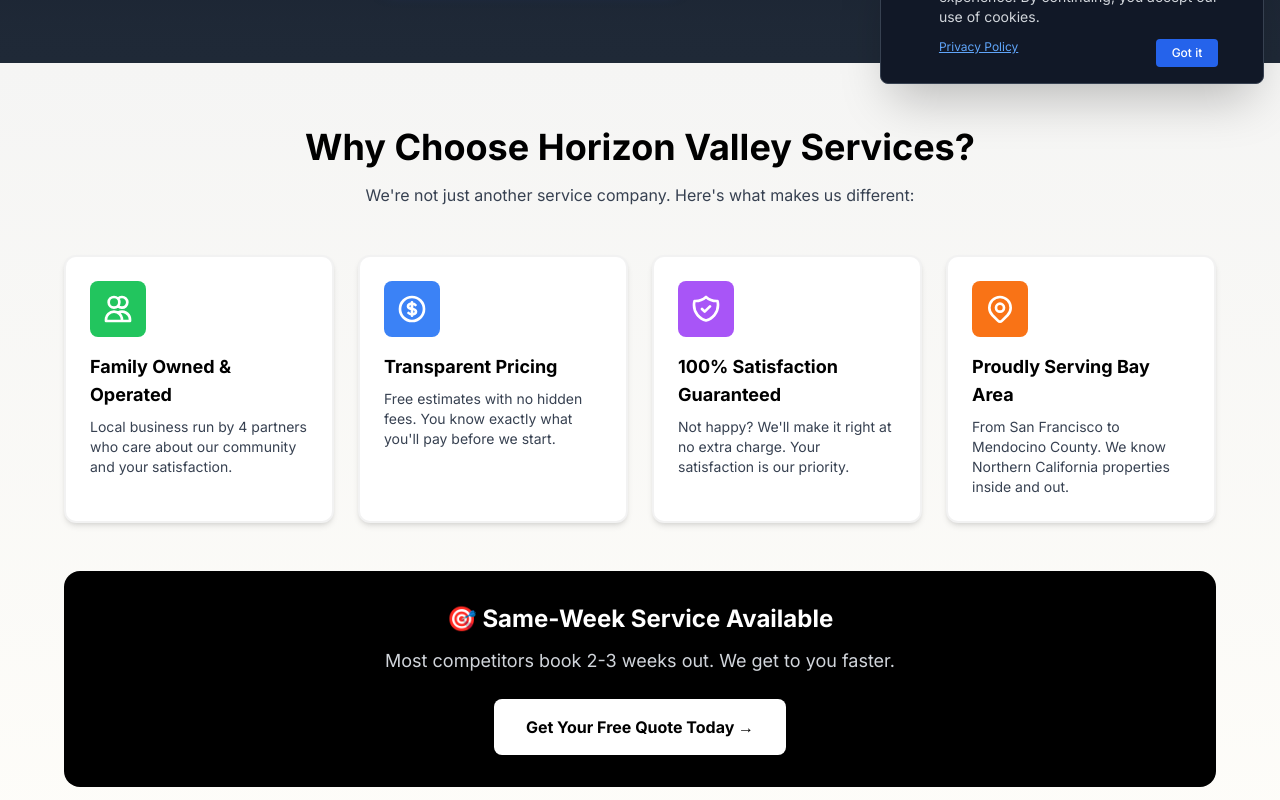
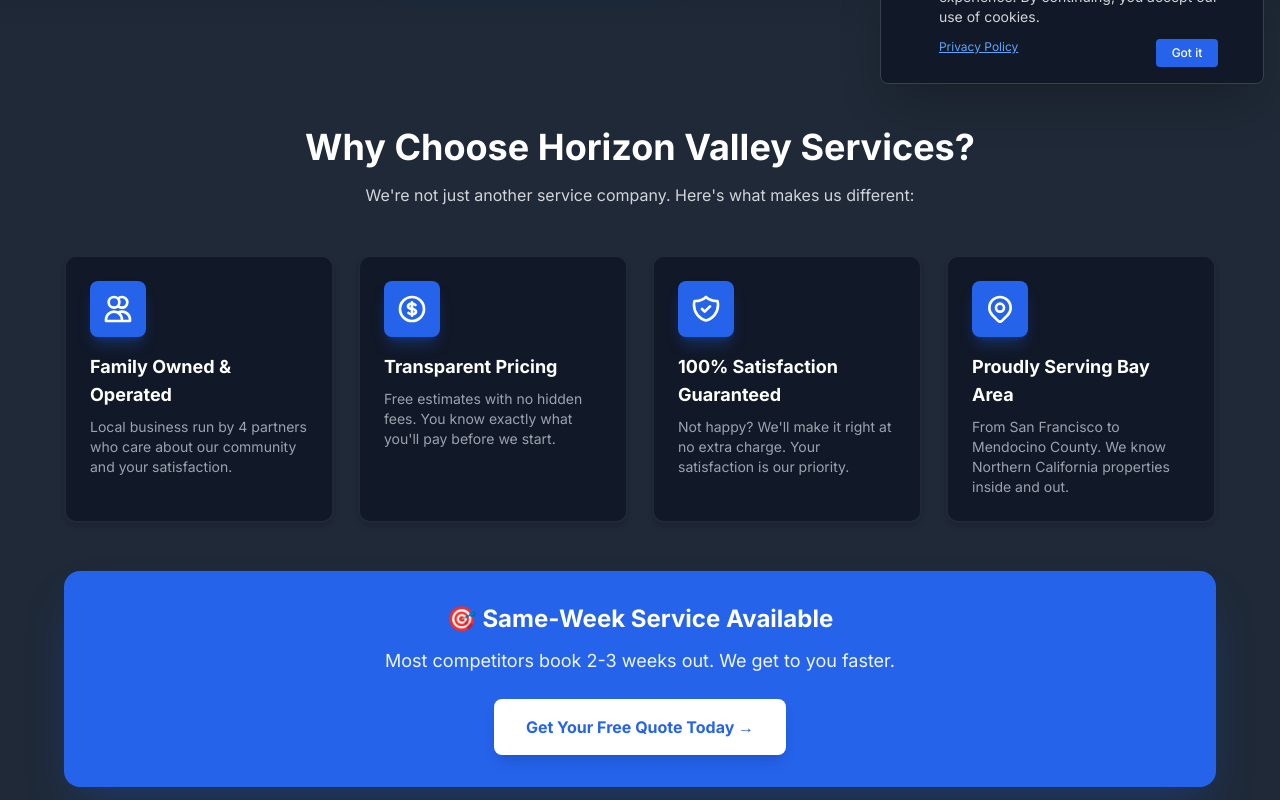
Before and after one commit to samuelmholley1/horizon-valley-services, a Next.js app: page / in a window 1280 px wide. Shown: the part 700-1500 px from the top of the page. Built offline with nearby package versions, Linux system fonts and the light colour scheme.

Commit message:
style(home): convert Why Choose Us section to dark theme

```diff
--- a/src/app/page.tsx
+++ b/src/app/page.tsx
@@ -63,63 +63,63 @@ export default function Home() {
       </section>
 
       {/* Why Choose Us Section */}
-      <section className="py-16 px-4 bg-gradient-to-b from-horizon-warm to-horizon-cream">
+      <section className="py-16 px-4 bg-horizon-charcoal">
         <div className="max-w-6xl mx-auto">
-          <h2 className="text-4xl font-bold text-center text-horizon-black mb-4">
+          <h2 className="text-4xl font-bold text-center text-horizon-white mb-4">
             Why Choose Horizon Valley Services?
           </h2>
-          <p className="text-center text-horizon-slate mb-12 max-w-2xl mx-auto">
+          <p className="text-center text-gray-300 mb-12 max-w-2xl mx-auto">
             We&apos;re not just another service company. Here&apos;s what makes us different:
           </p>
           <div className="grid md:grid-cols-2 lg:grid-cols-4 gap-6">
-            <div className="bg-horizon-white p-6 rounded-xl shadow-md border-2 border-horizon-black/5 hover:border-horizon-black/20 transition-all">
-              <div className="w-14 h-14 bg-green-500 rounded-lg mb-4 flex items-center justify-center">
+            <div className="bg-gray-900 p-6 rounded-xl shadow-md border-2 border-gray-800 hover:border-blue-600 transition-all">
+              <div className="w-14 h-14 bg-blue-600 rounded-lg mb-4 flex items-center justify-center shadow-lg shadow-blue-600/30">
                 <svg className="w-8 h-8 text-white" fill="none" stroke="currentColor" viewBox="0 0 24 24">
                   <path strokeLinecap="round" strokeLinejoin="round" strokeWidth={2} d="M12 4.354a4 4 0 110 5.292M15 21H3v-1a6 6 0 0112 0v1zm0 0h6v-1a6 6 0 00-9-5.197M13 7a4 4 0 11-8 0 4 4 0 018 0z" />
                 </svg>
               </div>
-              <h4 className="font-bold text-lg text-horizon-black mb-2">Family Owned & Operated</h4>
-              <p className="text-sm text-horizon-slate">Local business run by 4 partners who care about our community and your satisfaction.</p>
+              <h4 className="font-bold text-lg text-horizon-white mb-2">Family Owned & Operated</h4>
+              <p className="text-sm text-gray-400">Local business run by 4 partners who care about our community and your satisfaction.</p>
             </div>
 
-            <div className="bg-horizon-white p-6 rounded-xl shadow-md border-2 border-horizon-black/5 hover:border-horizon-black/20 transition-all">
-              <div className="w-14 h-14 bg-blue-500 rounded-lg mb-4 flex items-center justify-center">
+            <div className="bg-gray-900 p-6 rounded-xl shadow-md border-2 border-gray-800 hover:border-blue-600 transition-all">
+              <div className="w-14 h-14 bg-blue-600 rounded-lg mb-4 flex items-center justify-center shadow-lg shadow-blue-600/30">
                 <svg className="w-8 h-8 text-white" fill="none" stroke="currentColor" viewBox="0 0 24 24">
                   <path strokeLinecap="round" strokeLinejoin="round" strokeWidth={2} d="M12 8c-1.657 0-3 .895-3 2s1.343 2 3 2 3 .895 3 2-1.343 2-3 2m0-8c1.11 0 2.08.402 2.599 1M12 8V7m0 1v8m0 0v1m0-1c-1.11 0-2.08-.402-2.599-1M21 12a9 9 0 11-18 0 9 9 0 0118 0z" />
                 </svg>
               </div>
-              <h4 className="font-bold text-lg text-horizon-black mb-2">Transparent Pricing</h4>
-              <p className="text-sm text-horizon-slate">Free estimates with no hidden fees. You know exactly what you&apos;ll pay before we start.</p>
+              <h4 className="font-bold text-lg text-horizon-white mb-2">Transparent Pricing</h4>
+              <p className="text-sm text-gray-400">Free estimates with no hidden fees. You know exactly what you&apos;ll pay before we start.</p>
             </div>
 
-            <div className="bg-horizon-white p-6 rounded-xl shadow-md border-2 border-horizon-black/5 hover:border-horizon-black/20 transition-all">
-              <div className="w-14 h-14 bg-purple-500 rounded-lg mb-4 flex items-center justify-center">
+            <div className="bg-gray-900 p-6 rounded-xl shadow-md border-2 border-gray-800 hover:border-blue-600 transition-all">
+              <div className="w-14 h-14 bg-blue-600 rounded-lg mb-4 flex items-center justify-center shadow-lg shadow-blue-600/30">
                 <svg className="w-8 h-8 text-white" fill="none" stroke="currentColor" viewBox="0 0 24 24">
                   <path strokeLinecap="round" strokeLinejoin="round" strokeWidth={2} d="M9 12l2 2 4-4m5.618-4.016A11.955 11.955 0 0112 2.944a11.955 11.955 0 01-8.618 3.04A12.02 12.02 0 003 9c0 5.591 3.824 10.29 9 11.622 5.176-1.332 9-6.03 9-11.622 0-1.042-.133-2.052-.382-3.016z" />
                 </svg>
               </div>
-              <h4 className="font-bold text-lg text-horizon-black mb-2">100% Satisfaction Guaranteed</h4>
-              <p className="text-sm text-horizon-slate">Not happy? We&apos;ll make it right at no extra charge. Your satisfaction is our priority.</p>
+              <h4 className="font-bold text-lg text-horizon-white mb-2">100% Satisfaction Guaranteed</h4>
+              <p className="text-sm text-gray-400">Not happy? We&apos;ll make it right at no extra charge. Your satisfaction is our priority.</p>
             </div>
 
-            <div className="bg-horizon-white p-6 rounded-xl shadow-md border-2 border-horizon-black/5 hover:border-horizon-black/20 transition-all">
-              <div className="w-14 h-14 bg-orange-500 rounded-lg mb-4 flex items-center justify-center">
+            <div className="bg-gray-900 p-6 rounded-xl shadow-md border-2 border-gray-800 hover:border-blue-600 transition-all">
+              <div className="w-14 h-14 bg-blue-600 rounded-lg mb-4 flex items-center justify-center shadow-lg shadow-blue-600/30">
                 <svg className="w-8 h-8 text-white" fill="none" stroke="currentColor" viewBox="0 0 24 24">
                   <path strokeLinecap="round" strokeLinejoin="round" strokeWidth={2} d="M17.657 16.657L13.414 20.9a1.998 1.998 0 01-2.827 0l-4.244-4.243a8 8 0 1111.314 0z" />
                   <path strokeLinecap="round" strokeLinejoin="round" strokeWidth={2} d="M15 11a3 3 0 11-6 0 3 3 0 016 0z" />
                 </svg>
               </div>
-              <h4 className="font-bold text-lg text-horizon-black mb-2">Proudly Serving Bay Area</h4>
-              <p className="text-sm text-horizon-slate">From San Francisco to Mendocino County. We know Northern California properties inside and out.</p>
+              <h4 className="font-bold text-lg text-horizon-white mb-2">Proudly Serving Bay Area</h4>
+              <p className="text-sm text-gray-400">From San Francisco to Mendocino County. We know Northern California properties inside and out.</p>
             </div>
           </div>
 
-          <div className="mt-12 bg-horizon-black text-horizon-white p-8 rounded-2xl text-center">
+          <div className="mt-12 bg-blue-600 text-white p-8 rounded-2xl text-center shadow-2xl shadow-blue-600/30">
             <h3 className="text-2xl font-bold mb-3">🎯 Same-Week Service Available</h3>
-            <p className="text-lg mb-6 text-gray-300">Most competitors book 2-3 weeks out. We get to you faster.</p>
+            <p className="text-lg mb-6 text-blue-50">Most competitors book 2-3 weeks out. We get to you faster.</p>
             <Link
               href="/quote"
-              className="inline-block bg-horizon-white text-horizon-black px-8 py-4 rounded-lg font-bold hover:bg-horizon-warm transition-all shadow-lg"
+              className="inline-block bg-white text-blue-600 px-8 py-4 rounded-lg font-bold hover:bg-blue-50 transition-all shadow-lg"
             >
               Get Your Free Quote Today →
             </Link>
```
